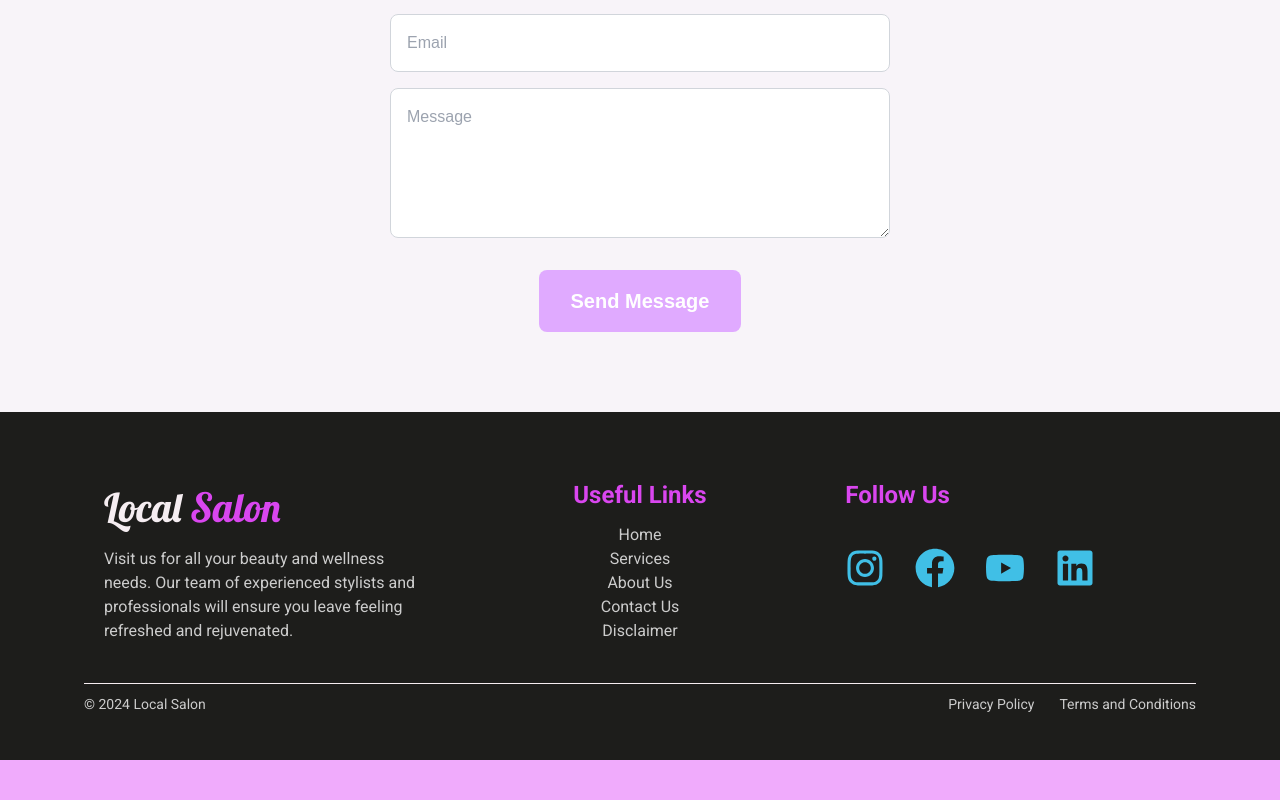
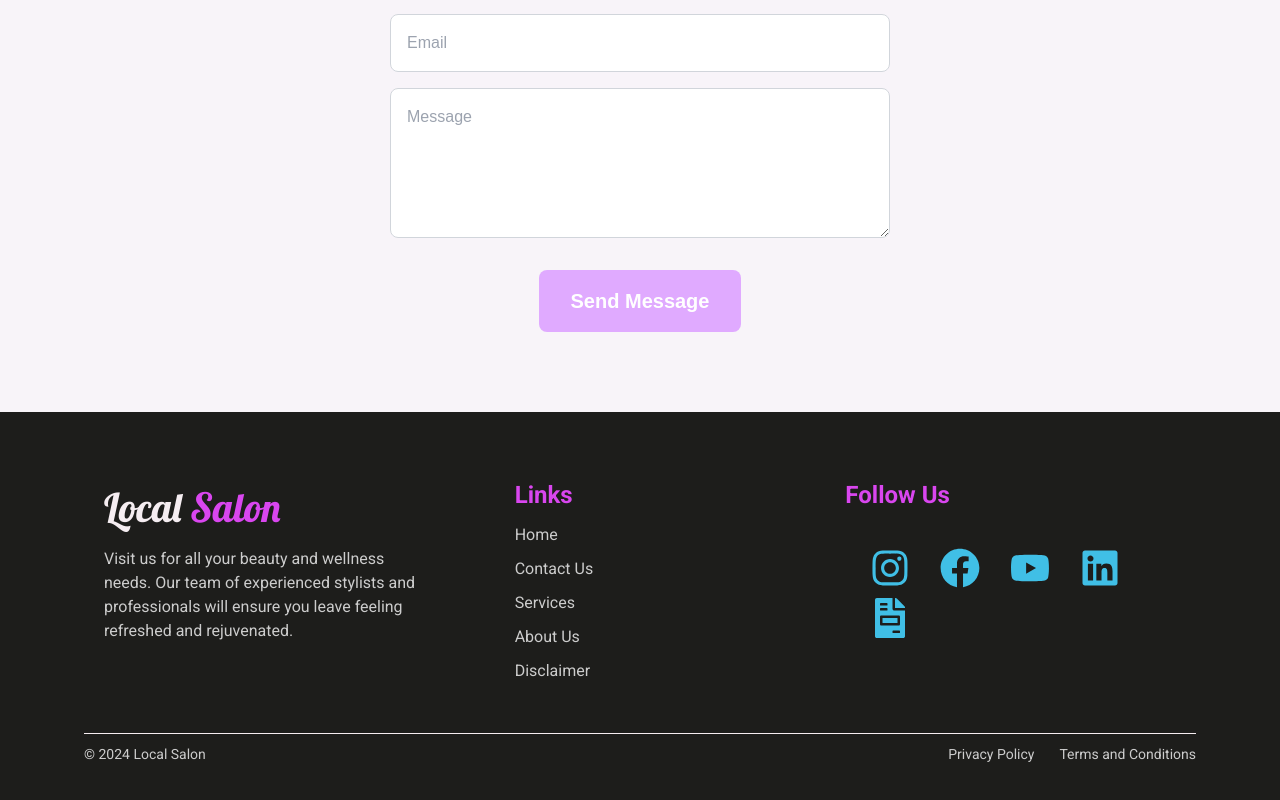
Before and after one commit to 0xYashAnand/website-nextjs, a Next.js app: page / in a window 1280 px wide. Shown: the part 4849-5649 px from the top of the page. Before the commit the page ends 5609 px from the top, so only its background shows below. Built offline with nearby package versions, Linux system fonts and the light colour scheme.

Commit message:
Feat : Footer Modified

```diff
--- a/components/Footer.tsx
+++ b/components/Footer.tsx
@@ -1,7 +1,7 @@
 import React from 'react';
 import Link from 'next/link';
 import styles from '../styles/footer.module.css';
-import { FaInstagram, FaFacebook, FaYoutube, FaLinkedin } from 'react-icons/fa';
+import { FaInstagram, FaFacebook, FaYoutube, FaLinkedin, FaFileInvoice } from 'react-icons/fa';
 
 const Footer = () => {
   return (
@@ -18,16 +18,14 @@ const Footer = () => {
           </div>
           <div className={styles.box}>
             <div className={styles.midBox}>
-              <h3 className={styles.title}>Useful Links</h3>
-              <div>
-              <div className={styles.links}>
-                <Link href="/">Home</Link>
-                <Link href="/services">Services</Link>
-                <Link href="/about">About Us</Link>
-                <Link href="/contact">Contact Us</Link>
-                <Link href="/disclaimer">Disclaimer</Link>
-              </div>
-              </div>
+              <h3 className={styles.title}>Links</h3>
+              <ul className={styles.links}>
+                <li><Link href="/">Home</Link></li>
+                <li><Link href="/contact">Contact Us</Link></li>
+                <li><Link href="/services">Services</Link></li>
+                <li><Link href="/about">About Us</Link></li>
+                <li><Link href="/disclaimer">Disclaimer</Link></li>
+              </ul>
             </div>
           </div>
           <div className={styles.box}>
@@ -37,6 +35,7 @@ const Footer = () => {
               <a href="https://facebook.com" target="_blank" rel="noopener noreferrer"><FaFacebook className={styles.icon} /></a>
               <a href="https://youtube.com" target="_blank" rel="noopener noreferrer"><FaYoutube className={styles.icon} /></a>
               <a href="https://linkedin.com" target="_blank" rel="noopener noreferrer"><FaLinkedin className={styles.icon} /></a>
+              <Link href="/invoice/invoices" rel="noopener noreferrer"><FaFileInvoice className={styles.icon} /></Link>
             </div>
           </div>
         </div>
--- a/styles/footer.module.css
+++ b/styles/footer.module.css
@@ -27,8 +27,6 @@
 .midBox {
   display: flex;
   flex-direction: column;
-  align-items: center; /* Center items horizontally */
-  justify-content: center; /* Center items vertically */
 }
 
 .salonName {
@@ -51,12 +49,12 @@
   font-weight: bold;
   color: #d946ef;
   margin-bottom: 10px;
+  text-align: center;
 }
 
 .links {
   display: flex;
   flex-direction: column;
-  align-items: center;
 }
 
 .links li {
@@ -77,6 +75,7 @@
   padding-top: 25px;
   gap: 10px;
   flex-wrap: wrap; /* Allows the icons to wrap to the next line if needed */
+  padding-left: 25px;
 }
 
 .icon {
@@ -134,4 +133,13 @@
     flex-direction: row;
     justify-content: space-between;
   }
+
+  .midBox {
+    padding-left: 40px;
+  }
+
+  .title{
+    text-align:left;
+  }
+
 }
```
